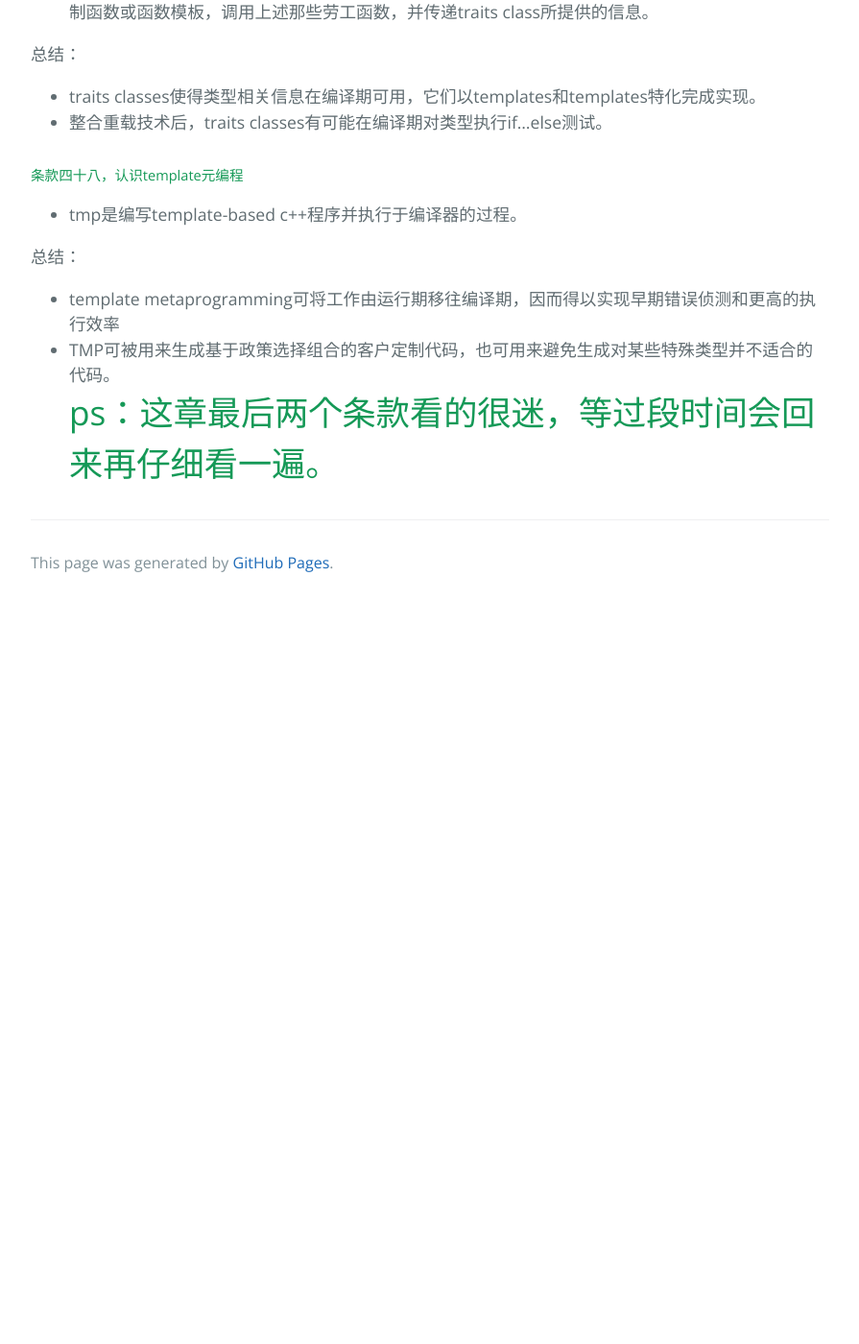
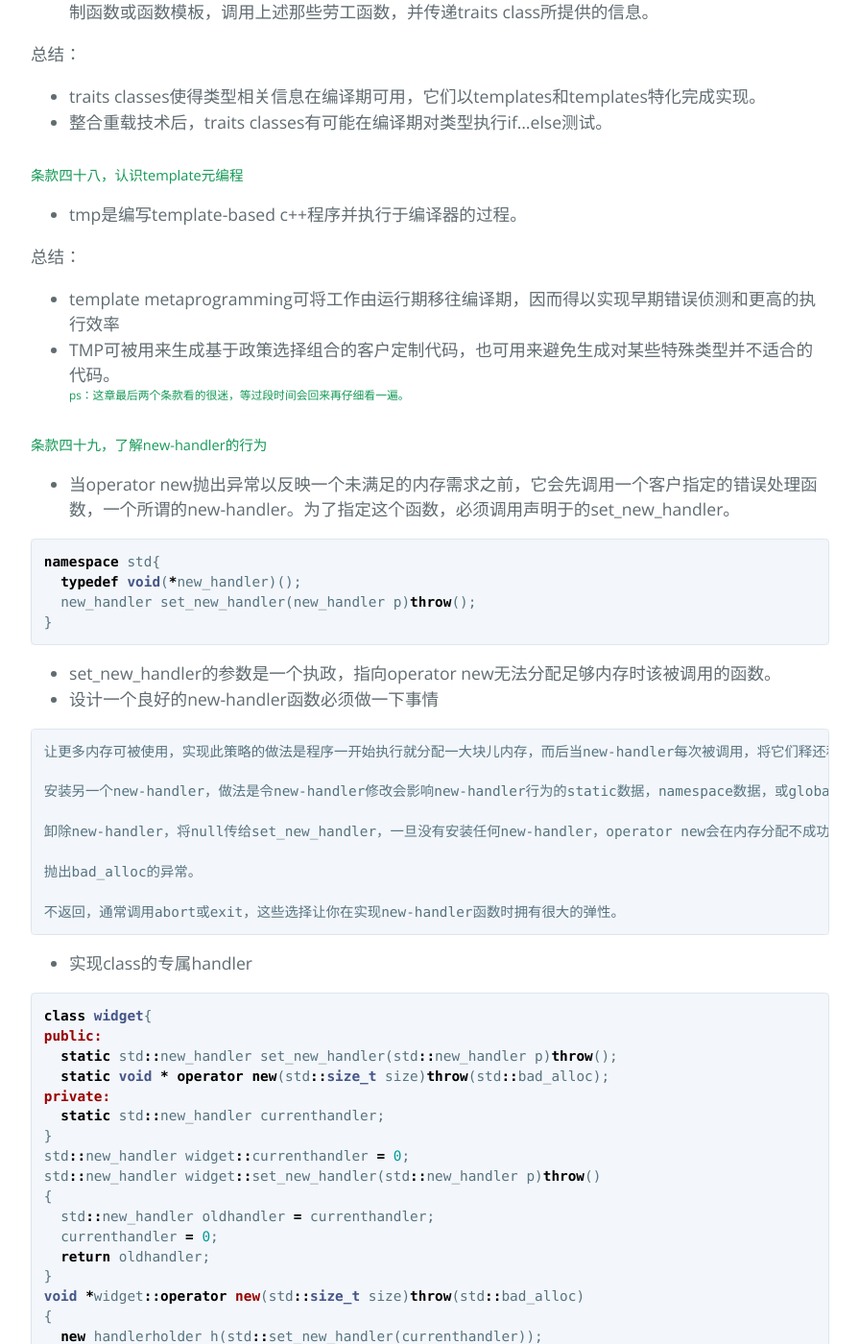
Before and after one commit to cuiyixiao/cuiyixiao.github.io, a Jekyll site: the page built from _posts/2018-02-12-effectivec++.md, in a window 1280 px wide and 1400 px high, scrolled down 34973 px. Shown: the whole window at 96% size, without its empty margins (192-1087 px from the left). Built offline with Jekyll 4.4.1, drawn with Linux system fonts in a browser that asks for light colours; our own code applies the rules of GitHub Pages for plain Markdown files; before the commit the page ends 35603 px from its top, so only the background shows below that; some of the changed text lies outside the part shown.

Commit message:
Update 2018-02-12-effectivec++.md

````diff
--- a/_posts/2018-02-12-effectivec++.md
+++ b/_posts/2018-02-12-effectivec++.md
@@ -1440,4 +1440,102 @@ public:
 总结：
 - template metaprogramming可将工作由运行期移往编译期，因而得以实现早期错误侦测和更高的执行效率
 - TMP可被用来生成基于政策选择组合的客户定制代码，也可用来避免生成对某些特殊类型并不适合的代码。
-# ps：这章最后两个条款看的很迷，等过段时间会回来再仔细看一遍。
+###### ps：这章最后两个条款看的很迷，等过段时间会回来再仔细看一遍。
+
+##### 条款四十九，了解new-handler的行为
+- 当operator new抛出异常以反映一个未满足的内存需求之前，它会先调用一个客户指定的错误处理函数，一个所谓的new-handler。为了指定这个函数，必须调用声明于<new>的set_new_handler。
+
+```cpp
+namespace std{
+  typedef void(*new_handler)();
+  new_handler set_new_handler(new_handler p)throw();
+}
+```
+
+- set_new_handler的参数是一个执政，指向operator new无法分配足够内存时该被调用的函数。
+- 设计一个良好的new-handler函数必须做一下事情
+
+```
+让更多内存可被使用，实现此策略的做法是程序一开始执行就分配一大块儿内存，而后当new-handler每次被调用，将它们释还程序使用。
+
+安装另一个new-handler，做法是令new-handler修改会影响new-handler行为的static数据，namespace数据，或global数据。
+
+卸除new-handler，将null传给set_new_handler，一旦没有安装任何new-handler，operator new会在内存分配不成功时抛出异常。
+
+抛出bad_alloc的异常。
+
+不返回，通常调用abort或exit，这些选择让你在实现new-handler函数时拥有很大的弹性。
+```
+
+- 实现class的专属handler
+
+```cpp
+class widget{
+public:
+  static std::new_handler set_new_handler(std::new_handler p)throw();
+  static void * operator new(std::size_t size)throw(std::bad_alloc);
+private:
+  static std::new_handler currenthandler;
+}
+std::new_handler widget::currenthandler = 0;
+std::new_handler widget::set_new_handler(std::new_handler p)throw()
+{
+  std::new_handler oldhandler = currenthandler;
+  currenthandler = 0;
+  return oldhandler;
+}
+void *widget::operator new(std::size_t size)throw(std::bad_alloc)
+{
+  new handlerholder h(std::set_new_handler(currenthandler));
+  return ::operator new(size);
+}
+```
+
+总结：
+- set_new_handler允许客户指定一个函数，在内存分配无法获得满足时被调用。
+- nothrow new是一个颇为局限的工具，因为它只适用于内存分配，后继的构造函数调用还是可能抛出异常。
+
+##### 条款五十，了解new和delete的合理替换时机
+- 替换operator new和operator delete有下述理由
+
+```
+1，用来检测内存泄漏
+2，为了强化效能
+3，为了收集使用上的统计数据
+4，为了增加分配和归还的速度
+5，为了降低缺省内存管理器带来的空间额外开销
+6，为了弥补缺省分配器中的非最佳齐位
+7，为了将相关对象成簇集中
+8，为了获得非传统的行为
+```
+
+- c++要求所有的operator news返回的指针都有适当的对齐。
+
+总结：
+- 有许多理由需要写个自定的new和delete包括改善效能，对heap运用错误进行调试，收集heap使用信息。
+
+##### 条款五十一，编写new和delete时需固守常规
+- 实现一致性operator new必得返回正确的值，内存不足时必得调用new-handling函数。
+- c++规定，即使客户要求0 bytes，operator new也得返回一个合法指针，把0 bytes申请视为1 bytes申请。
+- 针对class X而设计的operator new，其行为很典型地只为大小刚好为sizeof(x)的对象而设计。
+- c++保证删除null指针永远安全，所以placement delete也必须实现。
+
+总结：
+- operator new应该内含一个无穷循环，并在其中尝试分配内存，如果它无法满足内存需求，就该调用new-handler，它也应该有能力处理0 bytes申请。class专属版本则还应该处理比正确大小更大的申请。
+- operator delete应该在收到null指针时不做任何事情，class专属版本则还应该处理比正确大小更大的错误申请。
+
+##### 条款五十二，写了placement new也要写placement delete
+- 运行期系统寻找参数个数和类型都与operator new相同的某个operator delete。
+- 必须要小心避免覆盖其他的news，假设你有一个base class其中声明唯一一个placement operator new，客户会发现无法使用正常形式的new。
+- 在缺省情况下，c++提供以下形式的operator new：
+
+```cpp
+void *operator new(std::size_t) throw(std::bad_alloc);
+void *operator new(std::size_t void*) throw();
+void *operator new(std::size_t const std::nothrow_t&) throw();
+//名称遮盖问题解决参考条款三十三。
+```
+
+总结：
+- 当你写一个placement operator new，请确定也写出对应的placement operator delete。如果没有这样做，你的程序可能会发生隐微而时断时续的内存泄漏
+- 当你声明placement new和placement delete，请确定不要无意识地遮盖了它们的正常版本。
````
